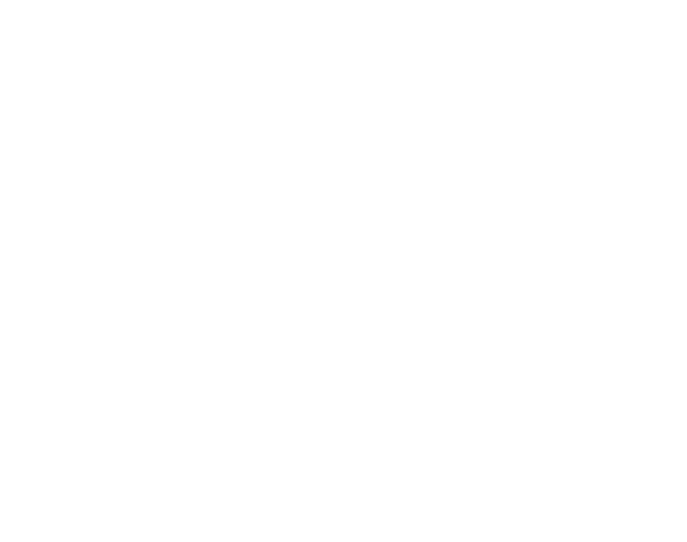
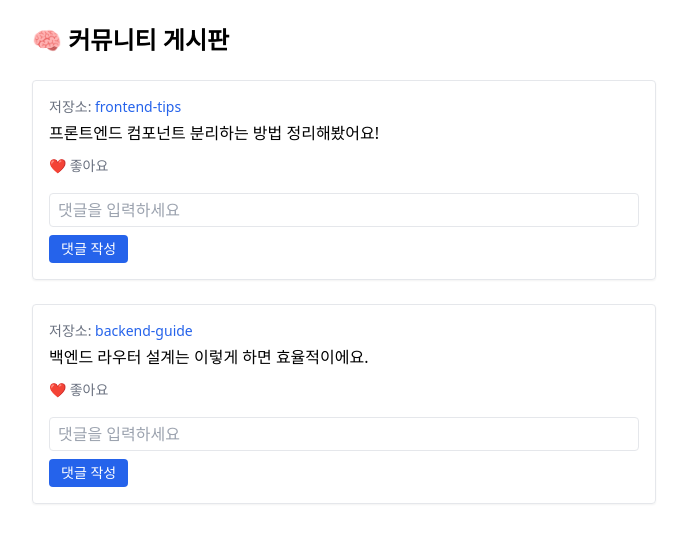
Before and after one commit to donghee290/Summer-Project, a React (Create React App) app in the folder frontend/: page /community in a window 1280 px wide. Before the commit this address had no page. Shown: the top 542 px of the page, without its empty margins (296-983 px from the left). Built offline with nearby package versions, Linux system fonts and the light colour scheme.

Commit message:
feat: 커뮤니티 게시글 좋아요/댓글 UI 구현

```diff
--- /dev/null
+++ b/frontend/src/api/communityApi.ts
@@ -0,0 +1,37 @@
+// src/api/communityApi.ts
+import axios from './axiosInstance';
+
+// 게시글 데이터 타입
+export interface Post {
+  id: number;
+  content: string;
+  repository: {
+    id: number;
+    name: string;
+  };
+  created_at: string;
+}
+
+// ✅ 전체 게시글 불러오기 (커뮤니티 메인 홈용)
+export const fetchAllPosts = async (): Promise<Post[]> => {
+  const res = await axios.get('/posts');
+  return res.data;
+};
+
+// ✅ 특정 저장소 게시글 불러오기
+export const fetchPostsByRepository = async (repoId: number): Promise<Post[]> => {
+  const res = await axios.get(`/repositories/${repoId}/posts`);
+  return res.data;
+};
+
+// ✅ 게시글 작성
+export const createPost = async (repoId: number, content: string): Promise<Post> => {
+  const res = await axios.post(`/repositories/${repoId}/posts`, { content });
+  return res.data;
+};
+
+// ✅ 게시글 상세 보기
+export const fetchPostDetail = async (postId: number): Promise<Post> => {
+  const res = await axios.get(`/posts/${postId}`);
+  return res.data;
+};
--- /dev/null
+++ b/frontend/src/pages/community/CommunityHomePage.tsx
@@ -0,0 +1,138 @@
+// src/pages/community/CommunityHomePage.tsx
+
+import React, { useState } from 'react';
+import { useNavigate } from 'react-router-dom';
+
+interface DummyPost {
+  id: number;
+  content: string;
+  repository: {
+    id: number;
+    name: string;
+  };
+}
+
+const dummyPosts: DummyPost[] = [
+  {
+    id: 1,
+    content: '프론트엔드 컴포넌트 분리하는 방법 정리해봤어요!',
+    repository: { id: 101, name: 'frontend-tips' },
+  },
+  {
+    id: 2,
+    content: '백엔드 라우터 설계는 이렇게 하면 효율적이에요.',
+    repository: { id: 102, name: 'backend-guide' },
+  },
+];
+
+// 로그인 상태라고 가정
+const isLoggedIn = true;
+
+export const CommunityHomePage = () => {
+  const navigate = useNavigate();
+
+  const [likes, setLikes] = useState<{ [postId: number]: boolean }>({});
+  const [comments, setComments] = useState<{ [postId: number]: string[] }>({});
+  const [inputValues, setInputValues] = useState<{ [postId: number]: string }>({});
+
+  const handleToggleLike = (postId: number) => {
+    setLikes((prev) => ({ ...prev, [postId]: !prev[postId] }));
+  };
+
+  const handleAddComment = (postId: number) => {
+    const newComment = inputValues[postId]?.trim();
+    if (!newComment) return;
+    setComments((prev) => ({
+      ...prev,
+      [postId]: [...(prev[postId] || []), newComment],
+    }));
+    setInputValues((prev) => ({ ...prev, [postId]: '' }));
+  };
+
+  const handleChangeInput = (postId: number, value: string) => {
+    setInputValues((prev) => ({ ...prev, [postId]: value }));
+  };
+
+  const handleRepoClick = (repoId: number) => {
+    navigate(`/community/repository/${repoId}`);
+  };
+
+  const handlePostClick = (postId: number) => {
+    navigate(`/community/post/${postId}`);
+  };
+
+  return (
+    <div className="p-6 max-w-2xl mx-auto">
+      <h1 className="text-2xl font-bold mb-6">🧠 커뮤니티 게시판</h1>
+
+      {dummyPosts.map((post) => (
+        <div
+          key={post.id}
+          className="border rounded p-4 mb-6 shadow-sm"
+        >
+          <div className="text-sm text-gray-500 mb-1">
+            저장소:{" "}
+            <span
+              onClick={() => handleRepoClick(post.repository.id)}
+              className="text-blue-600 hover:underline cursor-pointer"
+            >
+              {post.repository.name}
+            </span>
+          </div>
+
+          <p
+            onClick={() => handlePostClick(post.id)}
+            className="mb-2 cursor-pointer hover:underline"
+          >
+            {post.content}
+          </p>
+
+          {isLoggedIn ? (
+            <div>
+              {/* 좋아요 버튼 */}
+              <button
+                onClick={() => handleToggleLike(post.id)}
+                className={`mr-4 text-sm ${
+                  likes[post.id] ? 'text-red-500 font-bold' : 'text-gray-500'
+                }`}
+              >
+                ❤️ 좋아요
+              </button>
+
+              {/* 댓글 입력 */}
+              <div className="mt-4">
+                <input
+                  value={inputValues[post.id] || ''}
+                  onChange={(e) => handleChangeInput(post.id, e.target.value)}
+                  placeholder="댓글을 입력하세요"
+                  className="border px-2 py-1 rounded w-full mb-2"
+                />
+                <button
+                  onClick={() => handleAddComment(post.id)}
+                  className="text-sm text-white bg-blue-600 px-3 py-1 rounded hover:bg-blue-700"
+                >
+                  댓글 작성
+                </button>
+              </div>
+
+              {/* 댓글 목록 */}
+              {comments[post.id]?.length > 0 && (
+                <ul className="mt-4 space-y-1 text-sm text-gray-800">
+                  {comments[post.id].map((comment, index) => (
+                    <li key={index} className="border p-2 rounded bg-gray-50">
+                      {comment}
+                    </li>
+                  ))}
+                </ul>
+              )}
+            </div>
+          ) : (
+            <div className="text-right text-sm text-gray-400 italic mt-4">
+              로그인 후 좋아요/댓글을 달 수 있습니다.
+            </div>
+          )}
+        </div>
+      ))}
+    </div>
+  );
+};
--- /dev/null
+++ b/frontend/src/pages/community/PostCreatePage.tsx
@@ -0,0 +1,3 @@
+export const PostCreatePage = () => {
+  return <div>게시글 작성 페이지입니다</div>;
+};
--- /dev/null
+++ b/frontend/src/pages/community/PostDetailPage.tsx
@@ -0,0 +1,3 @@
+export const PostDetailPage = () => {
+  return <div>게시글 상세 페이지입니다</div>;
+};
--- /dev/null
+++ b/frontend/src/pages/community/RepositoryFeedPage.tsx
@@ -0,0 +1,3 @@
+export const RepositoryFeedPage = () => {
+  return <div>저장소 피드 페이지 입니다.</div>;
+};
--- /dev/null
+++ b/frontend/src/pages/community/index.ts
@@ -0,0 +1,4 @@
+export { CommunityHomePage } from './CommunityHomePage';
+export { RepositoryFeedPage } from './RepositoryFeedPage';
+export { PostCreatePage } from './PostCreatePage';
+export { PostDetailPage } from './PostDetailPage';
--- a/frontend/src/routes/index.tsx
+++ b/frontend/src/routes/index.tsx
@@ -2,6 +2,14 @@ import { BrowserRouter, Routes, Route } from "react-router-dom";
 import { HomePage } from "../pages/HomePage";
 import { SearchPage } from "../pages/SearchPage";
 import { LoginPage, RegisterPage, PasswordResetPage } from "../pages/user";
+import {
+  CommunityHomePage,
+  RepositoryFeedPage,
+  PostCreatePage,
+  PostDetailPage
+} from "../pages/community";
+
+
 
 const AppRoutes = () => (
   <BrowserRouter>
@@ -11,6 +19,12 @@ const AppRoutes = () => (
       <Route path="/user/login" element={<LoginPage />} />
       <Route path="/user/register" element={<RegisterPage />} />
       <Route path="/user/password-reset" element={<PasswordResetPage />} />
+
+      {/* 커뮤니티 라우트  */}
+      <Route path="/community" element={<CommunityHomePage />} />
+      <Route path="/community/repository/:repoId" element={<RepositoryFeedPage />} />
+      <Route path="/community/repository/:repoId/new" element={<PostCreatePage />} />
+      <Route path="/community/post/:postId" element={<PostDetailPage />} />
     </Routes>
   </BrowserRouter>
 );
```
